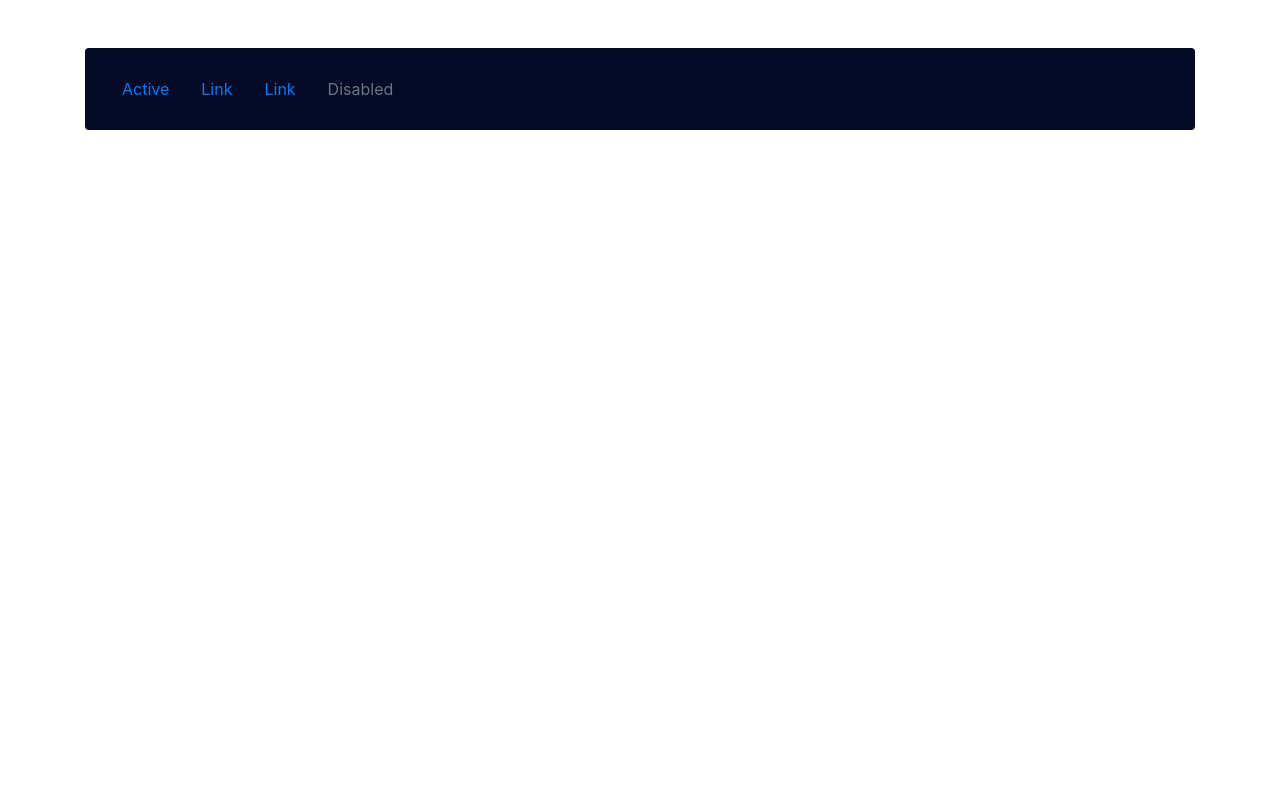
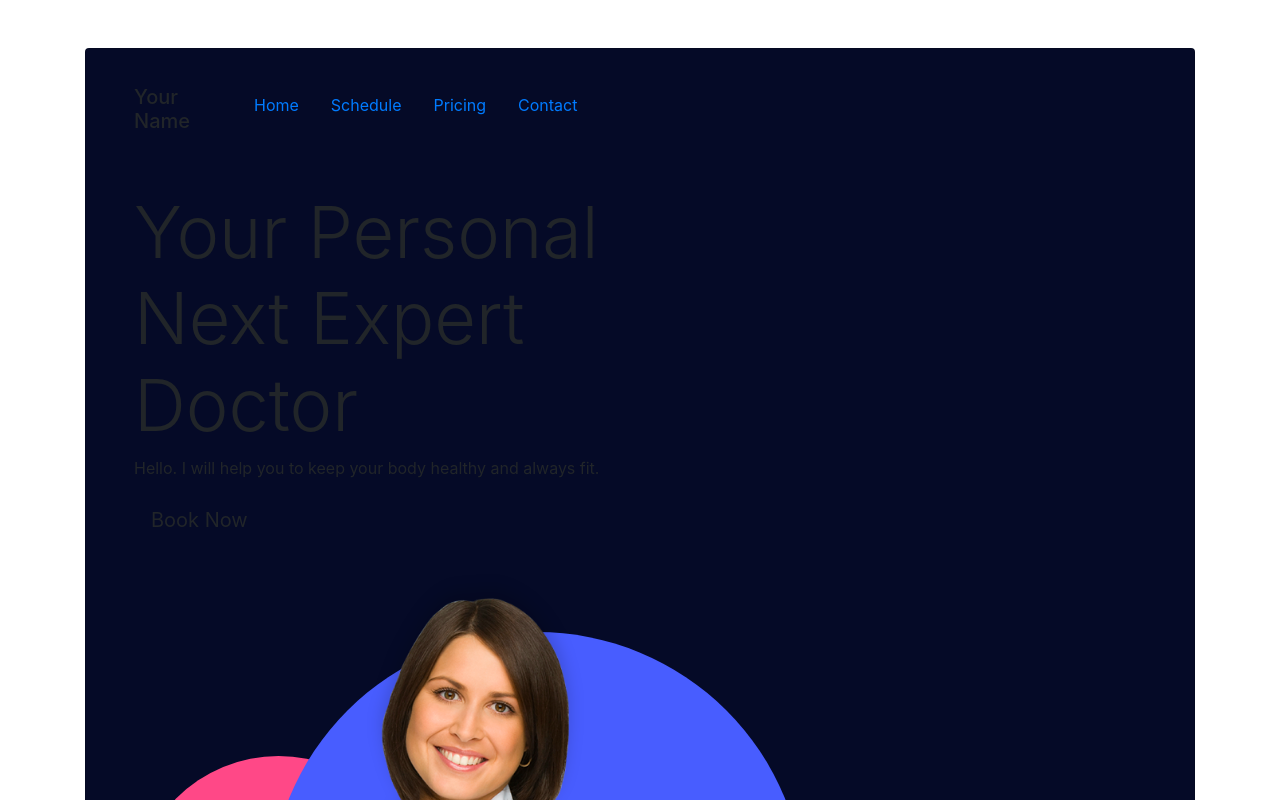
Before and after one commit to gryfklapryd/vcard, a plain HTML site: page index.html in a window 1280 px wide. Shown: the top 800 px of the page. Drawn offline with nearby package versions, Linux system fonts and the light colour scheme.

Commit message:
finishing html

```diff
--- a/index.html
+++ b/index.html
@@ -9,22 +9,33 @@
         <!-- Bootstrap CSS -->
         <link rel="stylesheet" href="https://stackpath.bootstrapcdn.com/bootstrap/4.3.1/css/bootstrap.min.css"
             integrity="sha384-ggOyR0iXCbMQv3Xipma34MD+dH/1fQ784/j6cY/iJTQUOhcWr7x9JvoRxT2MZw1T" crossorigin="anonymous">
+        <link href="https://fonts.googleapis.com/css2?family=Montserrat:wght@100;400;600&display=swap" rel="stylesheet">
         <link rel="stylesheet" href="style.css">
 
-        <title>Greyfikal Apriyuda</title>
+        <title>Your Name</title>
     </head>
 
     <body>
 
         <div class="container mt-5">
             <div class="card" style="background-color: #050A27">
-                <div class="card-body">
-                    <nav class="nav">
-                        <a class="nav-link active" href="#">Active</a>
-                        <a class="nav-link" href="#">Link</a>
-                        <a class="nav-link" href="#">Link</a>
-                        <a class="nav-link disabled" href="#" tabindex="-1" aria-disabled="true">Disabled</a>
+                <div class="card-body pl-5 pb-3">
+                    <nav class="nav mt-3">
+                        <h5 class="mr-5">Your<br>Name</h5>
+                        <a class="nav-link active" href="#">Home</a>
+                        <a class="nav-link" href="#">Schedule</a>
+                        <a class="nav-link" href="#">Pricing</a>
+                        <a class="nav-link" href="#">Contact</a>
                     </nav>
+
+                    <div class="row main mt-5">
+                        <div class="col-md-6">
+                            <h1 class="display-3">Your Personal Next <span>Expert</span> Doctor</h1>
+                            <p>Hello. I will help you to keep your body healthy and always fit.</p>
+                            <button class="btn btn-lg">Book Now</button>
+                        </div>
+                    </div>
+                    <img src="img/img1.png" class="bg-img">
                 </div>
             </div>
         </div>
```
